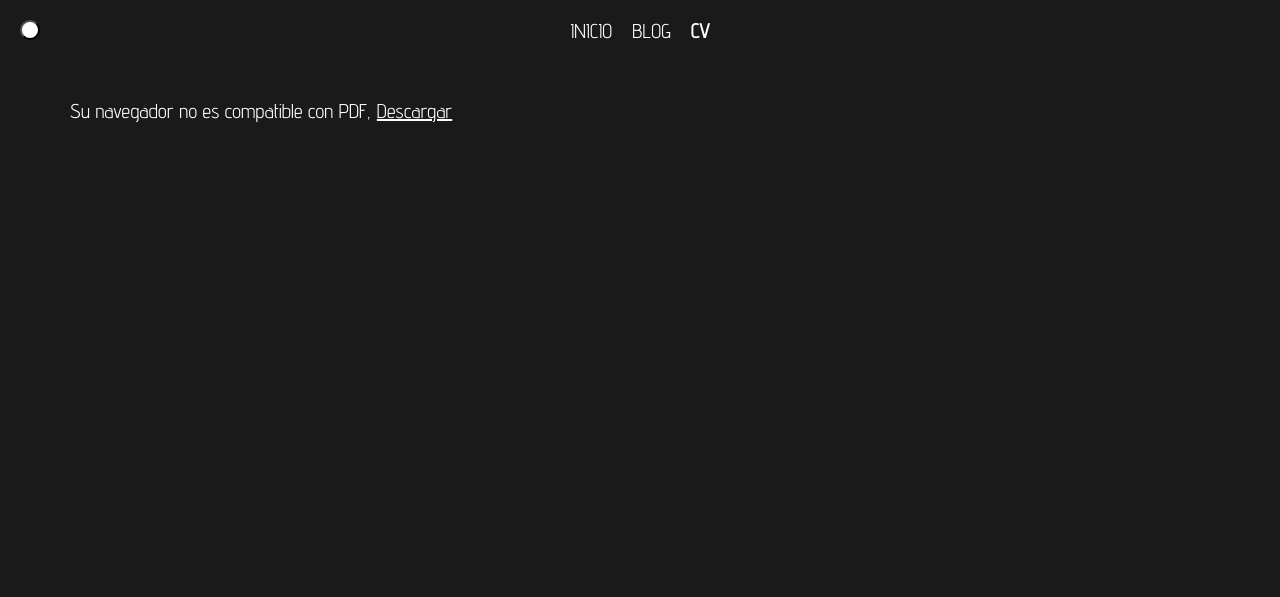
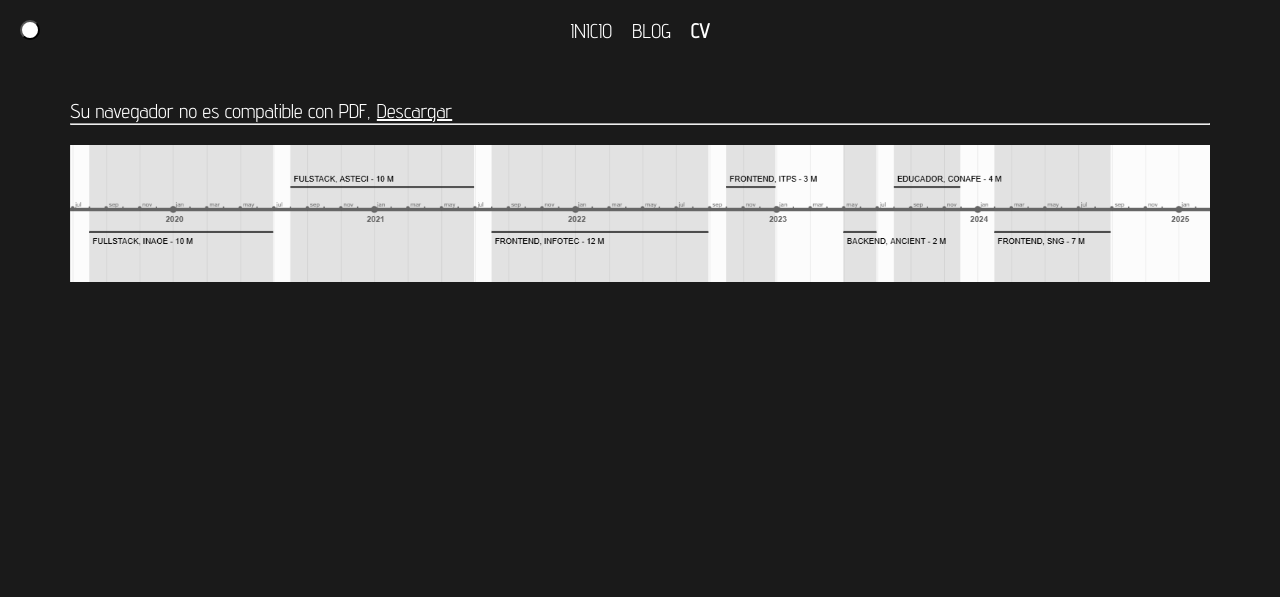
Before and after one commit to djaimej/cadmus, an Astro site: page /cv in a window 1280 px wide. Shown: the top 597 px of the page. Built offline with nearby package versions, Linux system fonts and the light colour scheme; Astro itself is replaced by a stand-in of ours; some packages are replaced by stand-ins of ours.

Commit message:
[UPDATE]: cv

```diff
--- a/package.json
+++ b/package.json
@@ -1,7 +1,7 @@
 {
   "name": "cadmus",
   "type": "module",
-  "version": "0.0.1",
+  "version": "0.1.2",
   "scripts": {
     "dev": "astro dev",
     "build": "astro build",
--- a/src/pages/blog.astro
+++ b/src/pages/blog.astro
@@ -1,5 +1,5 @@
 ---
-import '../styles/blog.css'
+import '../styles/blog.css';
 import BlogPost from '../components/BlogPost.astro';
 import BaseLayout from '../layouts/BaseLayout.astro';
 const allPosts = Object.values(import.meta.glob('./posts/*.md', { eager: true }));
--- a/src/pages/cv.astro
+++ b/src/pages/cv.astro
@@ -1,4 +1,5 @@
 ---
+import '../styles/cv.css';
 import BaseLayout from "../layouts/BaseLayout.astro";
 ---
 
@@ -7,5 +8,7 @@ import BaseLayout from "../layouts/BaseLayout.astro";
     <object data="/docs/cv-diego.pdf" type="application/pdf" width="100%" height="600px">
         <p>Su navegador no es compatible con PDF, <a style="text-decoration: underline;" href="/docs/cv-diego.pdf">Descargar</a></p>
     </object>
+    <hr>
+    <img src="/images/timeline.png" alt="timeline">
   </section>
 </BaseLayout>
--- /dev/null
+++ b/src/styles/cv.css
@@ -0,0 +1,4 @@
+img {
+    width: 100%;
+    margin-top: 2em;
+}
```
Also changed, not shown: public/images/timeline.png (added).
